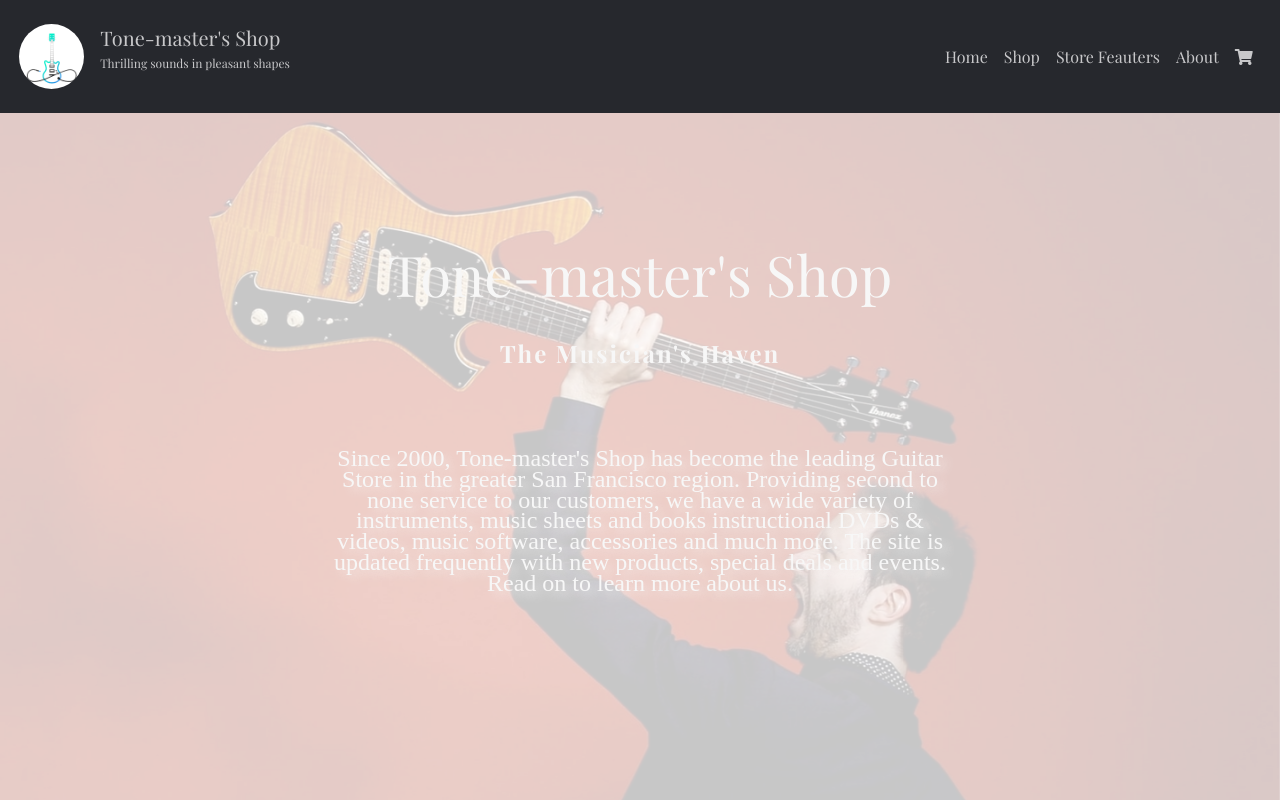
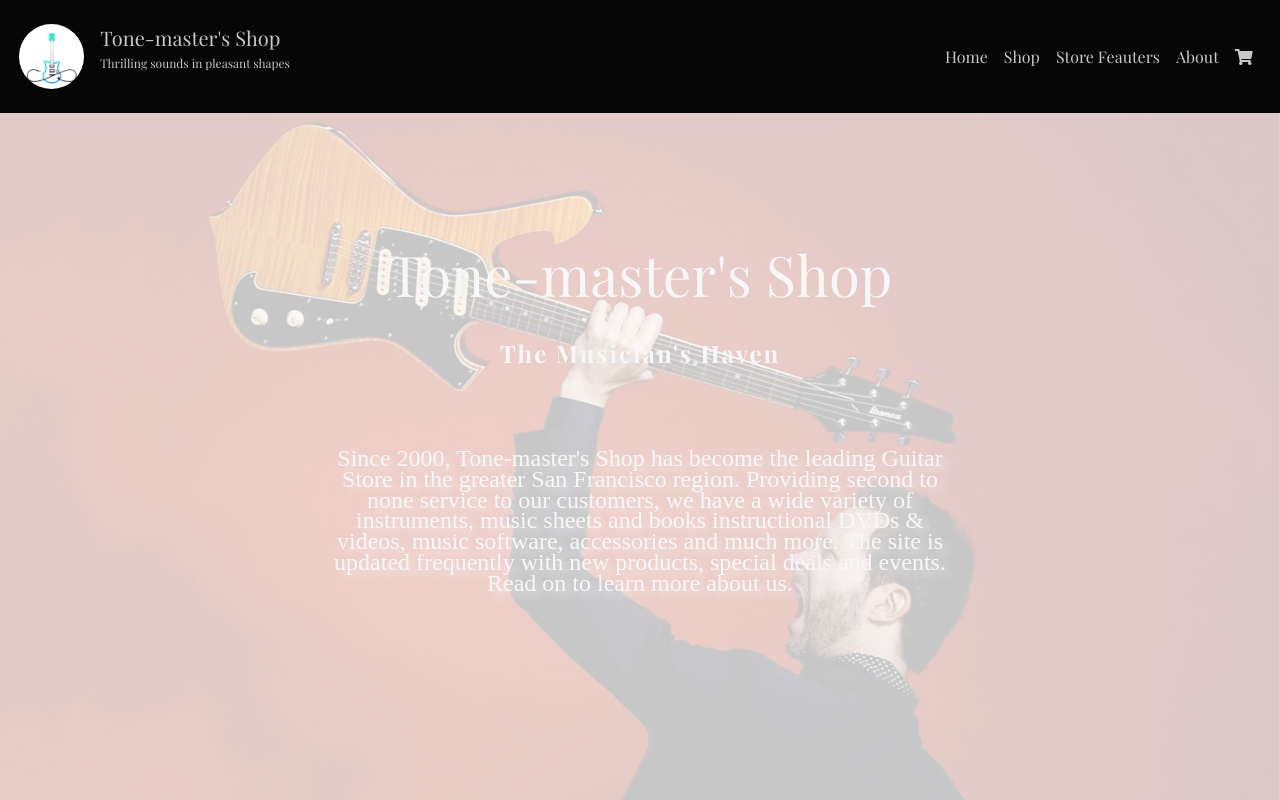
Before and after one commit to Ter0r/Guitar-Shop, a plain HTML site: page index.html in a window 1280 px wide. Shown: the top 800 px of the page. Drawn offline with nearby package versions, Linux system fonts and the light colour scheme.

Commit message:
small change in bg-color

```diff
--- a/scss/_custom_variables.scss
+++ b/scss/_custom_variables.scss
@@ -1,5 +1,5 @@
 /* Variables to store Colors */
-$Primary_Color: #26282d;
+$Primary_Color: #060606;
 $Accent_Color: #ffffff;
 $Primary_Text: #f7f7f7;
 $Secondary_Text: #676b49;
```
Also changed, not shown: css/main.css.
